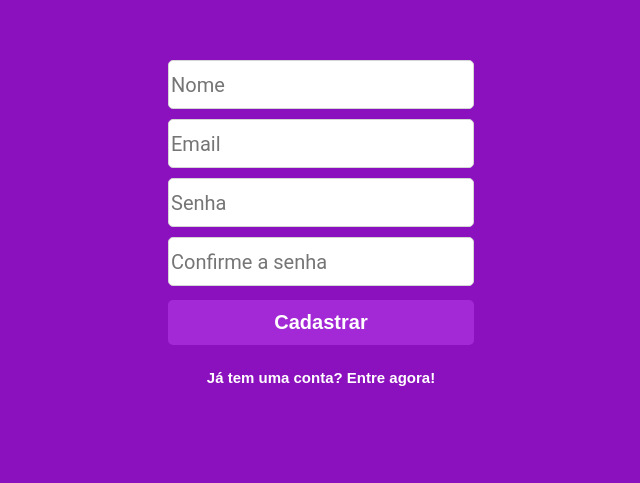
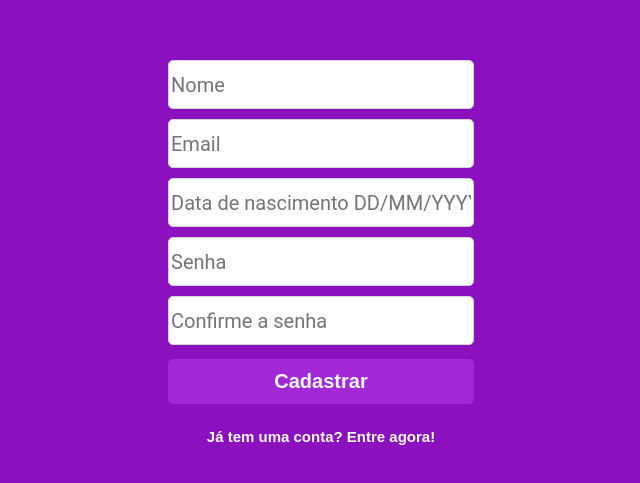
Before and after one commit to jeffgon/ajadrinks, a React (Create React App) app: page /sign-up in a window 1280 px wide. Shown: the part 185-668 px from the top of the page, without its empty margins (319-959 px from the left). Built offline with nearby package versions, Linux system fonts and the light colour scheme.

Commit message:
feat: sign-in and sign-up connected to api

```diff
--- a/src/App.js
+++ b/src/App.js
@@ -1,10 +1,11 @@
-import AuthContext from "./contexts/AuthContext"
-import UserContext from "./contexts/UserContext"
+import AuthContext from "./contexts/AuthContext";
+import UserContext from "./contexts/UserContext";
 import { useEffect, useState } from "react";
 import { BrowserRouter, Routes, Route } from "react-router-dom";
-import SignUpPage from "./pages/SignUpPage/SignUpPage"
+import SignUpPage from "./pages/SignUpPage/SignUpPage";
 import LoginPage from "./pages/LoginPage/LoginPage";
 import HomePage from "./pages/HomePage/HomePage";
+import ProductPage from "./pages/ProductPage/ProductPage";
 
 export default function App() {
   const [token, setToken] = useState("");
@@ -18,15 +19,15 @@ export default function App() {
     localStorage.setItem("user", JSON.stringify(user));
   }, [user]);
 
-
   return (
-    <AuthContext.Provider value = {{ token, setToken }}>
-      <UserContext.Provider value= {{ user, setUser }}>
+    <AuthContext.Provider value={{ token, setToken }}>
+      <UserContext.Provider value={{ user, setUser }}>
         <BrowserRouter>
           <Routes>
-            <Route path="/" element={<LoginPage />} />
+            <Route path="/sign-in" element={<LoginPage />} />
             <Route path="/sign-up" element={<SignUpPage />} />
-            <Route path="/home" element={<HomePage/>} />
+            <Route path="/home" element={<HomePage />} />
+            <Route path="/product/:id" element={<ProductPage />} />
           </Routes>
         </BrowserRouter>
       </UserContext.Provider>
--- a/src/pages/LoginPage/LoginPage.js
+++ b/src/pages/LoginPage/LoginPage.js
@@ -5,7 +5,6 @@ import { LoginContainer, FormContainer } from "./styled";
 import { useContext, useState } from "react";
 import { BASE_URL } from "../../constants/urls";
 import axios from "axios";
-
 
 export default function LoginPage() {
   const navigate = useNavigate();
@@ -18,26 +17,25 @@ export default function LoginPage() {
 
   function login(e) {
     e.preventDefault();
-    const url = `${BASE_URL}/`;
+    const url = `${BASE_URL}/sign-in`;
     const body = { email, password };
     console.log(body); //estrutura a enviar
 
     const promise = axios.post(url, body);
-    promise.then(res => {
-      console.log(res); //resposta
+    promise.then((res) => {
+      console.log(res.data); //resposta
 
       setToken(res.data.token);
       setUser(res.data.name);
-      //alert("usuario conectado!");
 
       navigate("/home");
     });
-    promise.catch(err => alert(err.response.data.message));
+    promise.catch((err) => alert(err.response.data.message));
   }
 
   return (
     <LoginContainer>
-     {/*   <img src={logo} />*/}
+      {/*   <img src={logo} />*/}
       <FormContainer>
         <form onSubmit={login}>
           <input
@@ -45,7 +43,7 @@ export default function LoginPage() {
             type="email"
             placeholder="E-mail"
             value={email}
-            onChange={e => setEmail(e.target.value)}
+            onChange={(e) => setEmail(e.target.value)}
             required
           />
 
@@ -54,7 +52,7 @@ export default function LoginPage() {
             type="password"
             placeholder="Senha"
             value={password}
-            onChange={e => setPassword(e.target.value)}
+            onChange={(e) => setPassword(e.target.value)}
             required
           />
 
--- a/src/pages/SignUpPage/SignUpPage.js
+++ b/src/pages/SignUpPage/SignUpPage.js
@@ -15,9 +15,9 @@ import { BASE_URL } from "../../constants/urls";
 // BASE_URL = http://localhost:5000
 //
 export default function SingUpPage() {
-
   const [name, setName] = useState("");
   const [email, setEmail] = useState("");
+  const [birthdate, setBirthdate] = useState("");
   const [password, setPassword] = useState("");
   const [confirmPassword, setConfirmPassword] = useState("");
 
@@ -26,42 +26,49 @@ export default function SingUpPage() {
   function createAccount(e) {
     e.preventDefault();
     const url = `${BASE_URL}/sign-up`;
-    const body = { name, email, password, confirmPassword };
-    console.log(body)
+    const body = { name, email, birthdate, password, confirmPassword };
+    console.log(body);
 
     const promise = axios.post(url, body);
-    promise.then(res => {
-      console.log(res)
-     // alert("Cadastro Realizado");
+    promise.then((res) => {
+      console.log(res);
+      alert("Cadastro Realizado");
 
-      navigate("/")
+      navigate("/sign-in");
     });
-    promise.catch(err => console.log(err.response.data));
+    promise.catch((err) => console.log(err.response.data));
   }
   return (
     <ContainerSignUp>
       {/* <img src={logo} /> */}
 
       <form onSubmit={createAccount}>
-               <input
+        <input
           type="text"
           placeholder="Nome"
           value={name}
-          onChange={e => setName(e.target.value)}
+          onChange={(e) => setName(e.target.value)}
           required
         />
         <input
           type="email"
           placeholder="Email"
           value={email}
-          onChange={e => setEmail(e.target.value)}
+          onChange={(e) => setEmail(e.target.value)}
+          required
+        />
+        <input
+          type="text"
+          placeholder="Data de nascimento DD/MM/YYYY"
+          value={birthdate}
+          onChange={(e) => setBirthdate(e.target.value)}
           required
         />
         <input
           type="password"
           placeholder="Senha"
           value={password}
-          onChange={e => setPassword(e.target.value)}
+          onChange={(e) => setPassword(e.target.value)}
           required
         />
 
@@ -69,7 +76,7 @@ export default function SingUpPage() {
           type="password"
           placeholder="Confirme a senha"
           value={confirmPassword}
-          onChange={e => setConfirmPassword(e.target.value)}
+          onChange={(e) => setConfirmPassword(e.target.value)}
           required
         />
 
```
Also changed, not shown: src/pages/ProductPage/ProductPage.js (added), src/pages/ProductPage/styled.js (added), 1 other file (tests, documents, lock files or other folders).
